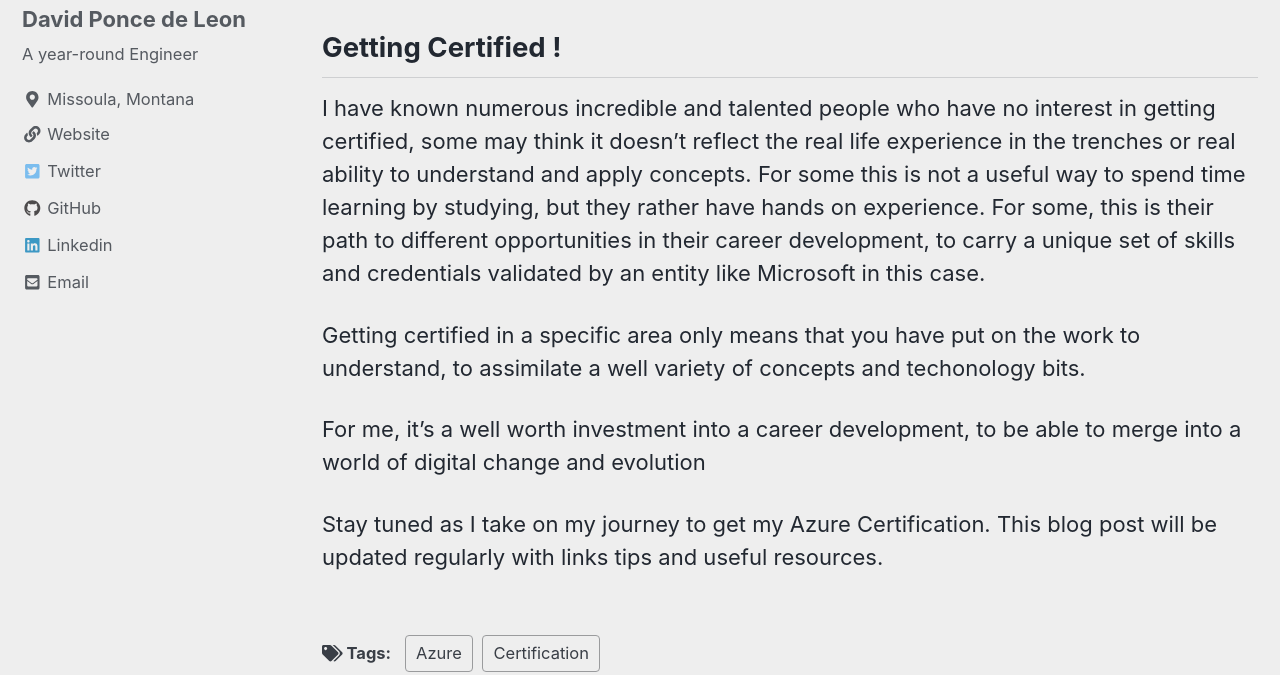
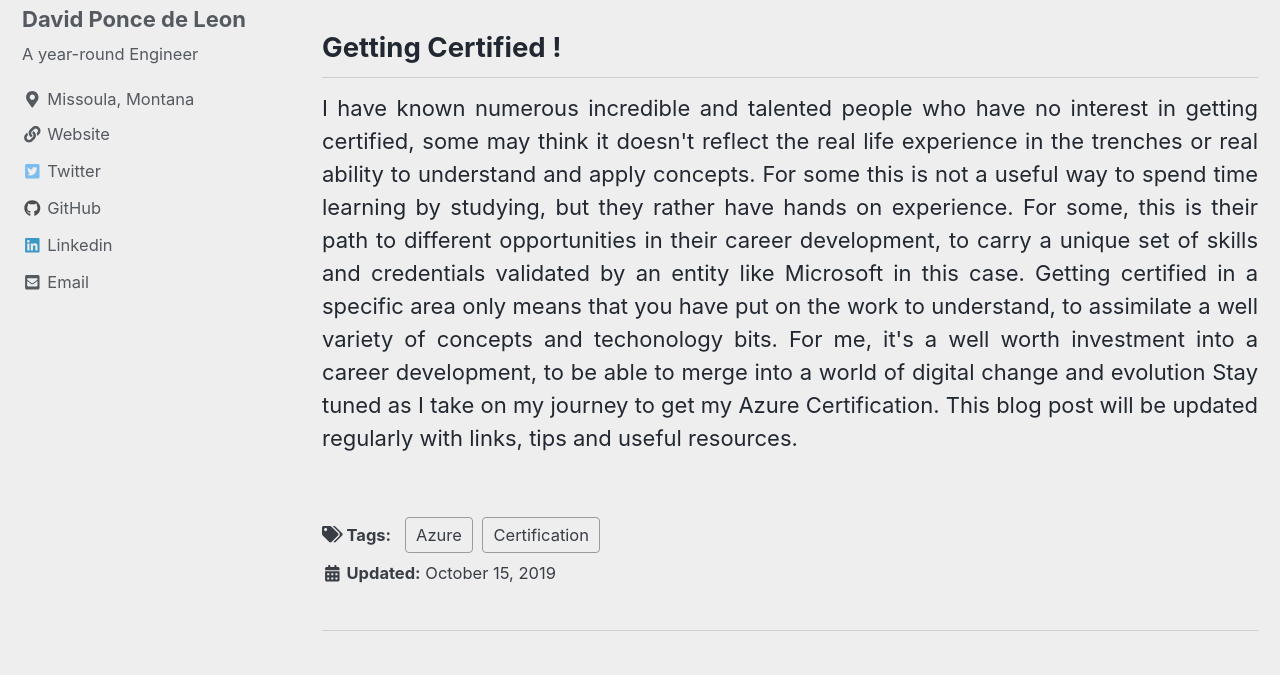
Before and after one commit to Pdleon/pdleon.github.io, a Jekyll site: the page built from _posts/2019-10-15-Azure Certification.md, in a window 1280 px wide and 900 px high, cut to the strip 225-900 px from the top of the window. Built offline with Jekyll 4.4.1, drawn with Linux system fonts in a browser that asks for light colours; cached includes are drawn as plain includes.

Commit message:
align blog post

```diff
--- a/_posts/2019-10-15-Azure Certification.md
+++ b/_posts/2019-10-15-Azure Certification.md
@@ -6,7 +6,7 @@ excerpt: "My path to get an Azure Certification"
 ---
 
 ## Getting Certified !
-
+<p align="justify">
 I have known numerous incredible and talented people who have no interest in getting certified, some may think it doesn't reflect the real life experience in the trenches or real ability to understand and apply concepts. For some this is not a useful way to spend time learning by studying, but they rather have hands on experience.
 For some, this is their path to different opportunities in their career development, to carry a unique set of skills and credentials validated by an entity like Microsoft in this case.
 
@@ -14,4 +14,5 @@ Getting certified in a specific area only means that you have put on the work to
 
 For me, it's a well worth investment into a career development, to be able to merge  into a world of digital change and evolution
 
-Stay tuned as I take on my journey to get my Azure Certification.  This blog post will be updated regularly with links tips and useful resources.
+Stay tuned as I take on my journey to get my Azure Certification.  This blog post will be updated regularly with links, tips and useful resources.
+</p>
```
